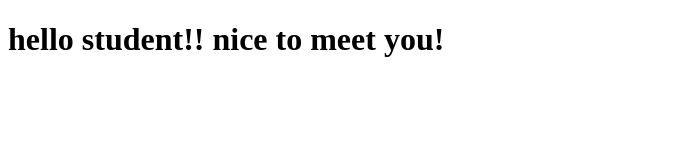
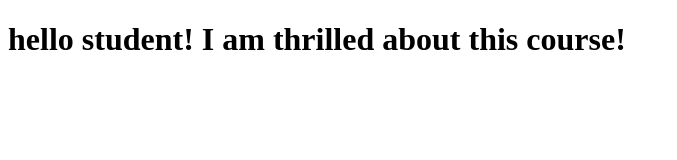
Before and after one commit to zhengyi33/Angular-test, a plain HTML site: page index.html in a window 1280 px wide. Shown: the whole page, without its empty margins (0-677 px from the left). Drawn offline with Linux system fonts and the light colour scheme.

Commit message:
new version

```diff
--- a/index.html
+++ b/index.html
@@ -5,6 +5,6 @@
     <title>hello</title>
   </head>
   <body>
-    <h1>hello student!! nice to meet you!</h1>
+    <h1>hello student! I am thrilled about this course!</h1>
   </body>
 </html>
```
